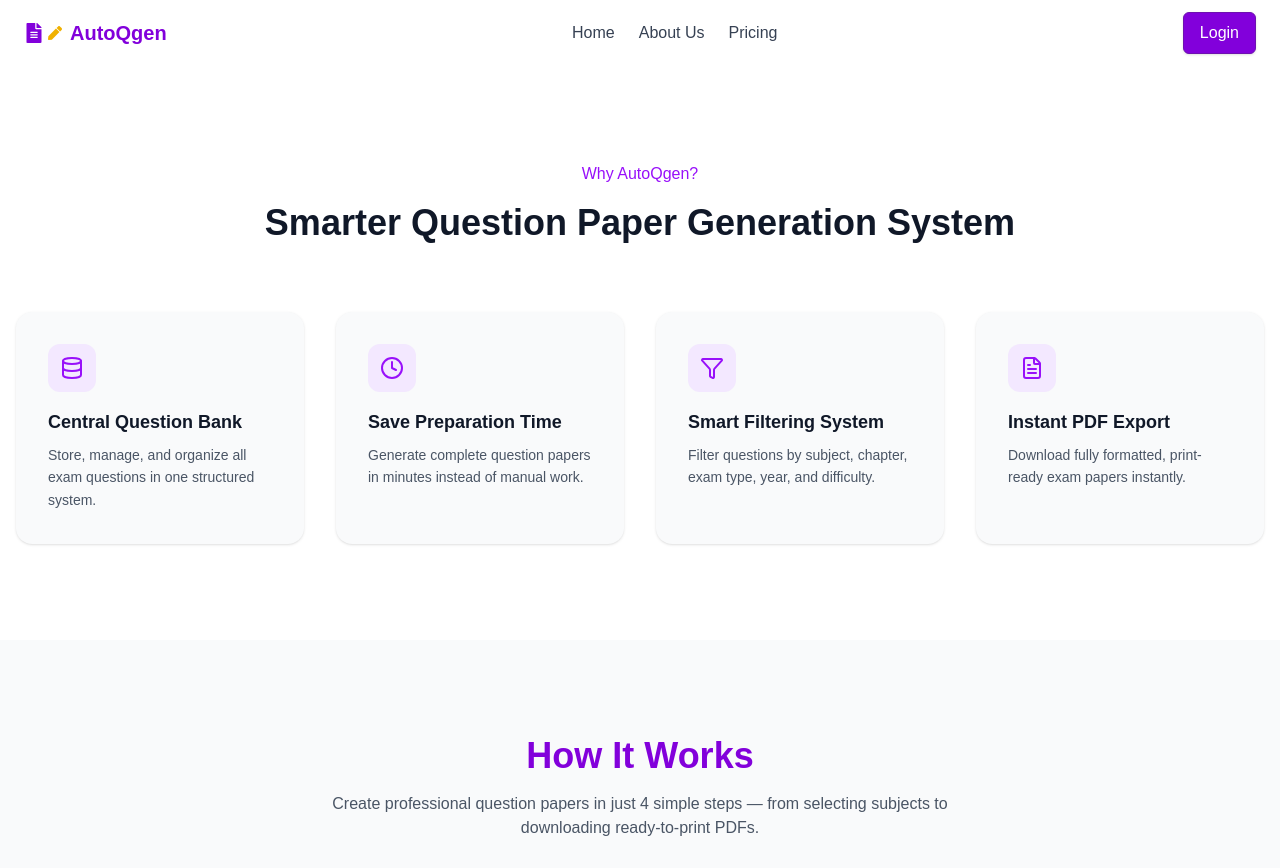
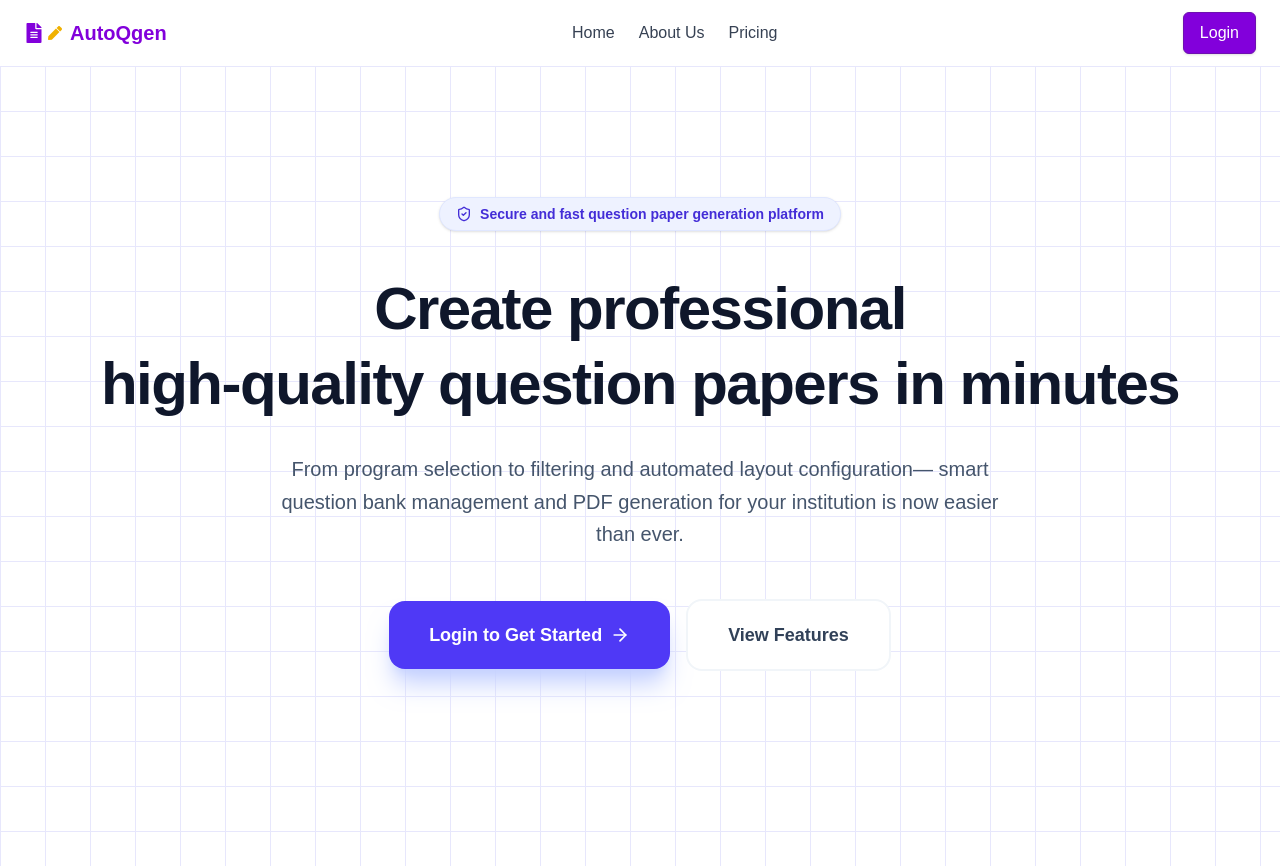
Before and after one commit to autoqgen/autoQgen, a Next.js app: page / in a window 1280 px wide. Shown: the top 868 px of the page. Built offline with nearby package versions, Linux system fonts and the light colour scheme.

Commit message:
auth system: register and login API completed

```diff
--- a/package.json
+++ b/package.json
@@ -9,10 +9,11 @@
     "lint": "eslint"
   },
   "dependencies": {
+    "@sendgrid/mail": "^8.1.6",
     "aos": "^2.3.4",
+    "bcryptjs": "^3.0.3",
     "lucide-react": "^1.8.0",
-    "@sendgrid/mail": "^8.1.6",
-    "bcryptjs": "^3.0.3",
+    "mongoose": "^9.6.1",
     "next": "16.2.3",
     "next-auth": "^4.24.14",
     "react": "19.2.4",
--- /dev/null
+++ b/src/app/api/auth/login/route.js
@@ -0,0 +1,38 @@
+import { connectDB } from "@/lib/db";
+import User from "@/models/User";
+import bcrypt from "bcryptjs";
+import { NextResponse } from "next/server";
+
+export async function POST(req) {
+  await connectDB();
+
+  const { email, password } = await req.json();
+
+  const user = await User.findOne({ email });
+
+  if (!user) {
+    return NextResponse.json(
+      { message: "User not found" },
+      { status: 404 }
+    );
+  }
+
+  const isMatch = await bcrypt.compare(password, user.password);
+
+  if (!isMatch) {
+    return NextResponse.json(
+      { message: "Invalid credentials" },
+      { status: 401 }
+    );
+  }
+
+  return NextResponse.json({
+    message: "Login successful",
+    user: {
+      id: user._id,
+      name: user.name,
+      email: user.email,
+      role: user.role,
+    },
+  });
+}
--- /dev/null
+++ b/src/app/api/auth/register/route.js
@@ -0,0 +1,38 @@
+import { connectDB } from "@/lib/db";
+import User from "@/models/User";
+import bcrypt from "bcryptjs";
+import { NextResponse } from "next/server";
+
+export async function POST(req) {
+  await connectDB();
+
+  const { name, email, password, role } = await req.json();
+
+  const existingUser = await User.findOne({ email });
+
+  if (existingUser) {
+    return NextResponse.json(
+      { message: "User already exists" },
+      { status: 400 }
+    );
+  }
+
+  const hashedPassword = await bcrypt.hash(password, 10);
+
+  const user = await User.create({
+    name,
+    email,
+    password: hashedPassword,
+    role,
+  });
+
+  return NextResponse.json({
+    message: "User created successfully",
+    user: {
+      id: user._id,
+      name: user.name,
+      email: user.email,
+      role: user.role,
+    },
+  });
+}
--- /dev/null
+++ b/src/app/api/test/route.js
@@ -0,0 +1,10 @@
+import { connectDB } from "@/lib/db";
+import { NextResponse } from "next/server";
+
+export async function GET() {
+  await connectDB();
+
+  return NextResponse.json({
+    message: "Database Connected OK 🚀",
+  });
+}
--- a/src/app/login/page.jsx
+++ b/src/app/login/page.jsx
@@ -3,7 +3,7 @@
 import { useState } from "react";
 import Link from "next/link";
 import { signIn } from "next-auth/react";
-import styles from "../auth.module.css";
+import styles from "../auth/auth.module.css";
 
 export default function Login() {
   const [email, setEmail] = useState("");
--- a/src/app/page.jsx
+++ b/src/app/page.jsx
@@ -1,20 +1,18 @@
-
 import WhyUs from "@/components/WhyUs";
 import HowItWorks from "@/components/HowItWorks";
 import Testimonials from "@/components/Testimonials";
 import FAQ from "@/components/FAQ";
 import Footer from "@/components/Footer";
-
-
+import Hero from "@/components/Hero";
 export default function Home() {
   return (
     <main className="bg-gray-50">
-
+      <Hero />
       <WhyUs />
       <HowItWorks />
       <Testimonials />
       <FAQ />
-    <Footer />
+
     </main>
   );
 }
--- a/src/app/page.tsx
+++ /dev/null
@@ -1,27 +0,0 @@
-import Link from "next/link";
-
-export default function Home() {
-  return (
-    <div>
-      {/* Navbar */}
-      <nav className="flex justify-between items-center p-4 bg-gray-800 text-white">
-        <h1 className="text-xl font-bold">AutoQgen</h1>
-
-        <div className="flex gap-4">
-          <Link href="/">Home</Link>
-          <Link href="/dashboard">Dashboard</Link>
-          <Link href="/dashboard/questions">Questions</Link>
-          <Link href="/dashboard/questions/create">Create</Link>
-          <Link href="/auth/login">Login</Link>
-          <Link href="/auth/signup">Sign Up</Link>
-        </div>
-      </nav>
-
-      {/* Main Content */}
-      <div className="p-10 text-center">
-        <h2 className="text-3xl font-bold mb-4">Welcome to AutoQgen 🚀</h2>
-        <p className="text-gray-600">smart question bank system</p>
-      </div>
-    </div>
-  );
-}
--- /dev/null
+++ b/src/components/Hero.jsx
@@ -0,0 +1,71 @@
+"use client";
+
+import { ShieldCheck, ArrowRight } from "lucide-react";
+
+export default function Hero() {
+  return (
+    <section
+      className="relative flex flex-col items-center justify-center min-h-screen px-4 py-16 bg-white overflow-hidden"
+      data-aos="fade-up"
+      data-aos-once="false"
+    >
+      {/* Background Grid Pattern */}
+      <div
+        className="absolute inset-0 z-0 opacity-[0.15] pointer-events-none"
+        style={{
+          backgroundImage:
+            "linear-gradient(#6366f1 1px, transparent 1px), linear-gradient(90deg, #6366f1 1px, transparent 1px)",
+          backgroundSize: "45px 45px",
+        }}
+      />
+
+      <div className="z-10 w-full max-w-7xl mx-auto text-center px-4">
+        {/* BADGE */}
+        <div
+          className="inline-flex items-center px-4 py-1.5 mb-10 text-sm font-semibold text-indigo-700 bg-indigo-50 rounded-full border border-indigo-100 shadow-sm"
+          data-aos="zoom-in"
+        >
+          <ShieldCheck className="w-4 h-4 mr-2" />
+          Secure and fast question paper generation platform
+        </div>
+
+        {/* HEADING */}
+        <h1
+          className="mb-8 text-4xl md:text-5xl lg:text-6xl font-black tracking-tight text-slate-900 leading-tight text-center w-full max-w-7xl mx-auto"
+          data-aos="fade-up"
+          data-aos-delay="100"
+        >
+          Create professional <br />
+          high-quality question papers in minutes
+        </h1>
+
+        {/* DESCRIPTION */}
+        <p
+          className="max-w-3xl mx-auto mb-12 text-lg leading-relaxed text-slate-600 md:text-xl px-4"
+          data-aos="fade-up"
+          data-aos-delay="200"
+        >
+          From program selection to filtering and automated layout
+          configuration— smart question bank management and PDF generation for
+          your institution is now easier than ever.
+        </p>
+
+        {/* CTA BUTTONS */}
+        <div
+          className="flex flex-col sm:flex-row items-center justify-center gap-4 mb-16"
+          data-aos="zoom-in"
+          data-aos-delay="300"
+        >
+          <button className="w-full sm:w-auto px-10 py-5 text-lg font-bold text-white transition-all transform bg-indigo-600 rounded-2xl hover:bg-indigo-700 hover:scale-105 active:scale-95 shadow-xl shadow-indigo-200 flex items-center justify-center">
+            Login to Get Started
+            <ArrowRight className="ml-2 w-5 h-5" />
+          </button>
+
+          <button className="w-full sm:w-auto px-10 py-5 text-lg font-bold text-slate-700 transition-all bg-white border-2 border-slate-100 rounded-2xl hover:bg-slate-50">
+            View Features
+          </button>
+        </div>
+      </div>
+    </section>
+  );
+}
--- /dev/null
+++ b/src/lib/db.js
@@ -0,0 +1,15 @@
+import mongoose from "mongoose";
+
+export const connectDB = async () => {
+  try {
+    if (mongoose.connection.readyState === 1) return;
+
+    await mongoose.connect(process.env.MONGODB_URI, {
+      dbName: "question-bank",
+    });
+
+    console.log("MongoDB Connected Successfully 🚀");
+  } catch (error) {
+    console.log("DB Connection Error:", error);
+  }
+};
--- /dev/null
+++ b/src/models/User.js
@@ -0,0 +1,30 @@
+import mongoose from "mongoose";
+
+const userSchema = new mongoose.Schema(
+  {
+    name: {
+      type: String,
+      required: true,
+    },
+
+    email: {
+      type: String,
+      required: true,
+      unique: true,
+    },
+
+    password: {
+      type: String,
+      required: true,
+    },
+
+    role: {
+      type: String,
+      enum: ["admin", "teacher"],
+      default: "teacher",
+    },
+  },
+  { timestamps: true }
+);
+
+export default mongoose.models.User || mongoose.model("User", userSchema);
```
Also changed, not shown: src/app/dashboard/page.jsx (+5 -11 lines), 1 other file (tests, documents, lock files or other folders).
